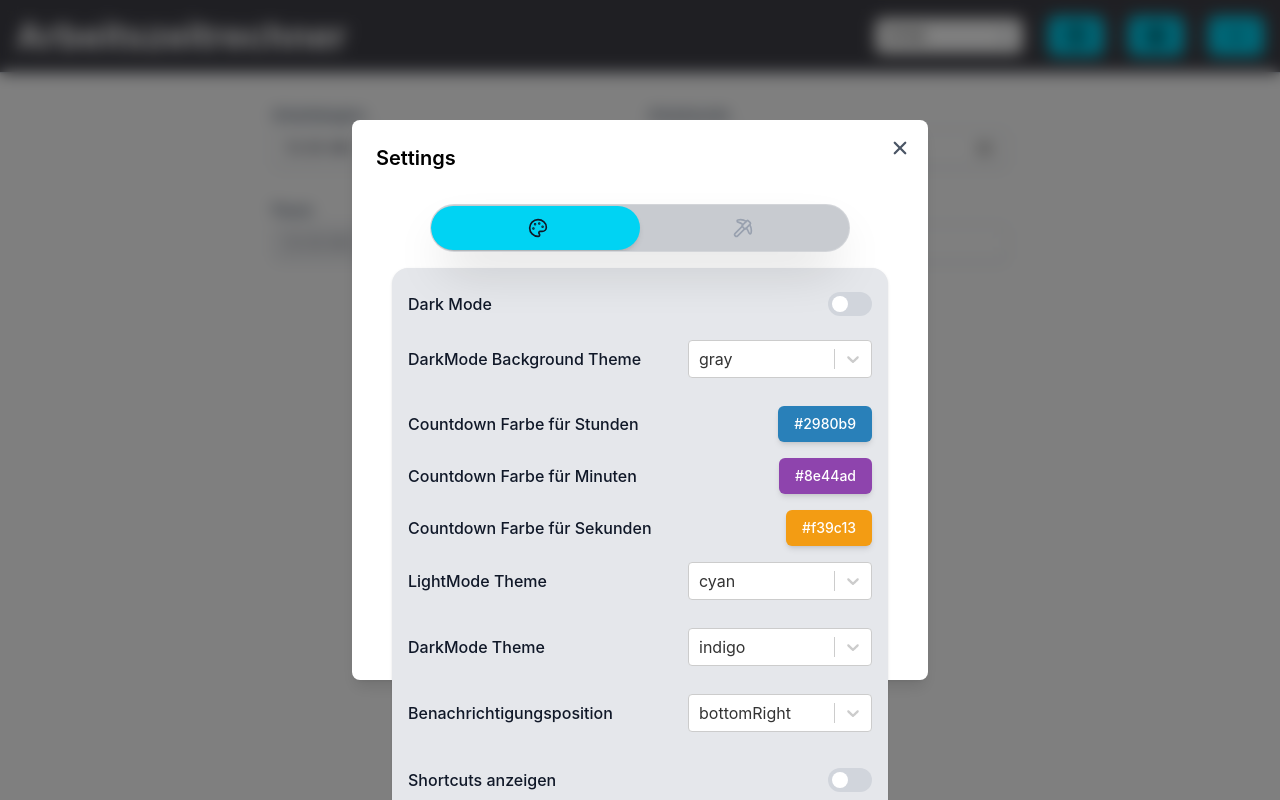
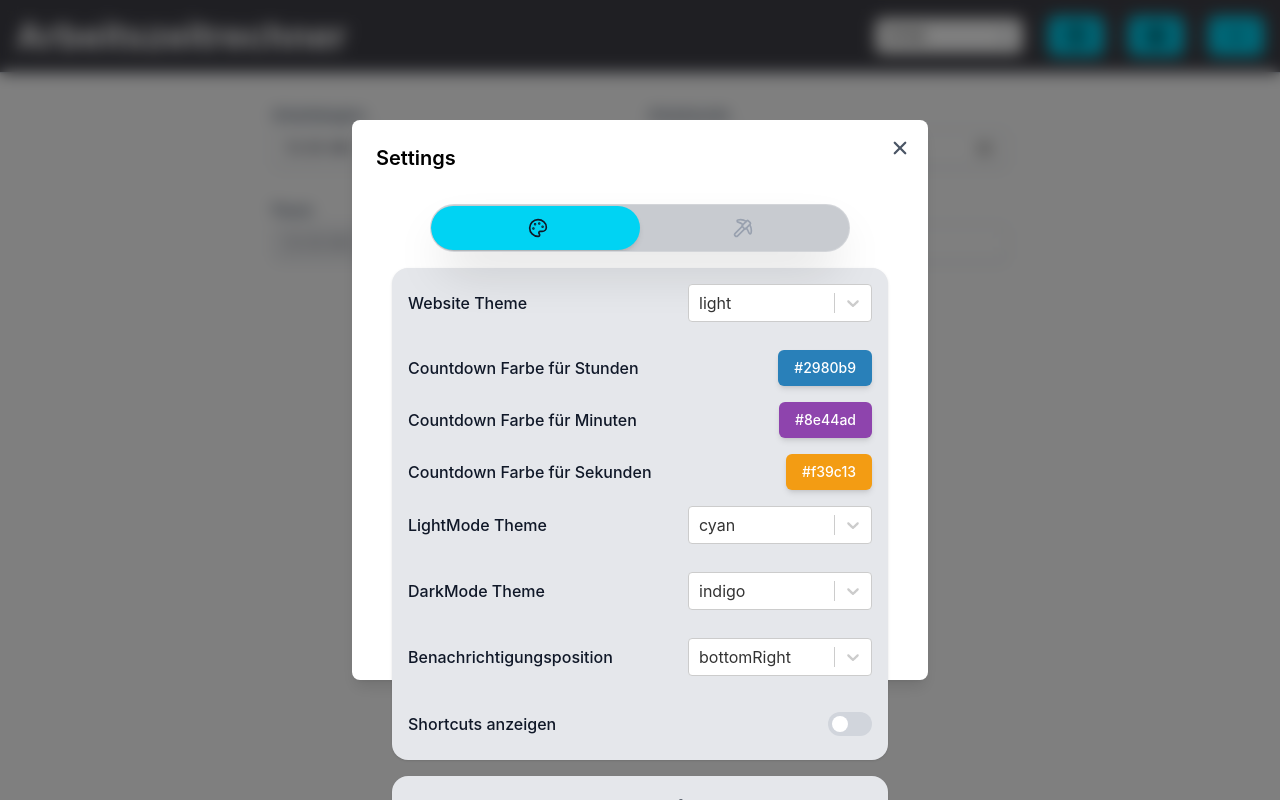
Before and after one commit to LukasDano/azr-react, a React (Vite) app: page / in a window 1280 px wide. Both pictures are taken after a click on the button 1156 px from the left and 36 px from the top of the page. Built offline with nearby package versions, Linux system fonts and the light colour scheme.

Commit message:
[#46] combining the DarkMode theme with the DarkModeSwitch

```diff
--- a/src/components/settings/Settings.tsx
+++ b/src/components/settings/Settings.tsx
@@ -68,9 +68,21 @@ export const Settings = () => {
         updateColorTheme(updatedTheme);
     };
 
+    const handleBackgroundTheme = (val: BackgroundTheme | 'light'): void => {
+        if (val === 'light') updateDarkModeActive(false);
+        else {
+            updateDarkModeActive(true);
+            updateBackgroundTheme(val);
+        }
+    };
+
     const findValueById = (id: SettingId): SettingValue => {
+        const getBgTheme = (): BackgroundTheme | 'light' => {
+            if (!darkModeActive) return 'light';
+            else return backgroundTheme;
+        };
+
         const settingKeyValueMap: Record<SettingId, SettingValue> = {
-            darkMode: darkModeActive,
             countdownHours: countdownColors.hours,
             countdownMinutes: countdownColors.minutes,
             countdownSeconds: countdownColors.seconds,
@@ -79,7 +91,7 @@ export const Settings = () => {
             notificationPosition: toastPosition,
             displayShortcuts: showShortcuts,
             overtimeAutomatic: overTimeAutomatic,
-            backgroundTheme: backgroundTheme,
+            backgroundTheme: getBgTheme(),
         };
 
         try {
@@ -93,9 +105,6 @@ export const Settings = () => {
 
     const executeFunctionById = (id: SettingId, val: SettingValue, funcParamKey: string | null = null): void => {
         switch (id) {
-            case 'darkMode':
-                updateDarkModeActive(val as boolean);
-                break;
             case 'countdownHours':
                 handleCountdownColorChange(funcParamKey as CountdownUnit, val as string);
                 break;
@@ -121,12 +130,13 @@ export const Settings = () => {
                 updateOverTimeAutomatic(val as boolean);
                 break;
             case 'backgroundTheme':
-                updateBackgroundTheme(val as BackgroundTheme);
+                handleBackgroundTheme(val as 'light' | BackgroundTheme);
                 break;
             default:
                 setError(
                     new SettingsError('Invalid SettingId', `Failed to find a function to execute for the id: ${id}.`),
                 );
+                return;
         }
     };
 
--- a/src/components/settings/settingConfig.tsx
+++ b/src/components/settings/settingConfig.tsx
@@ -22,7 +22,6 @@ export const settingTabs: Tab[] = Object.entries(settingTabsByName).map(([name,
 type SettingInput = 'SettingsToggle' | 'ColorPicker' | 'DropDownSelect';
 
 export type SettingId =
-    | 'darkMode'
     | 'countdownHours'
     | 'countdownMinutes'
     | 'countdownSeconds'
@@ -44,16 +43,10 @@ type Setting = {
 
 export const settingsConfig: Setting[] = [
     {
-        id: 'darkMode',
-        name: 'Dark Mode',
-        component: 'SettingsToggle',
-        tabId: settingTabsByName.design.id,
-    },
-    {
         id: 'backgroundTheme',
-        name: 'DarkMode Background Theme',
+        name: 'Website Theme',
         component: 'DropDownSelect',
-        options: Object.keys(backgroundThemes),
+        options: ['light', ...Object.keys(backgroundThemes)],
         tabId: settingTabsByName.design.id,
     },
     {
```
Also changed, not shown: 1 other file (tests, documents, lock files or other folders).
